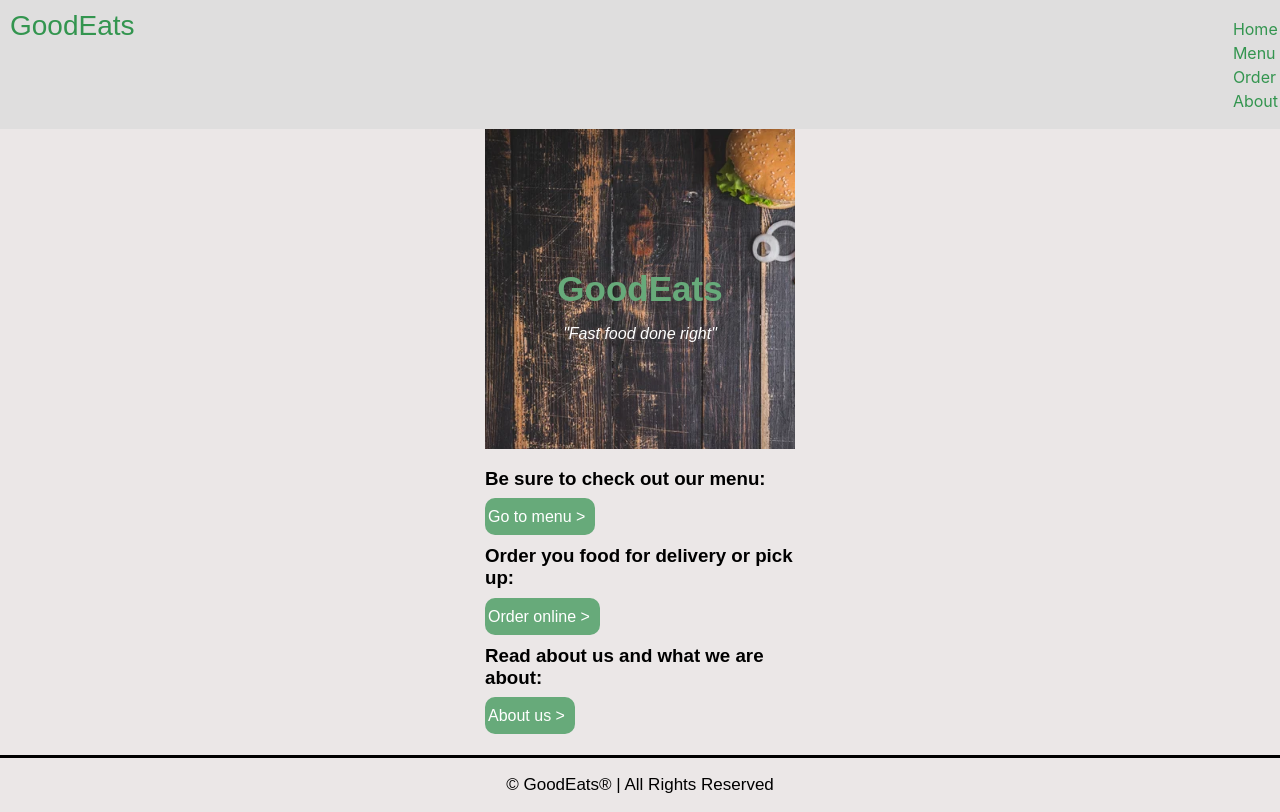
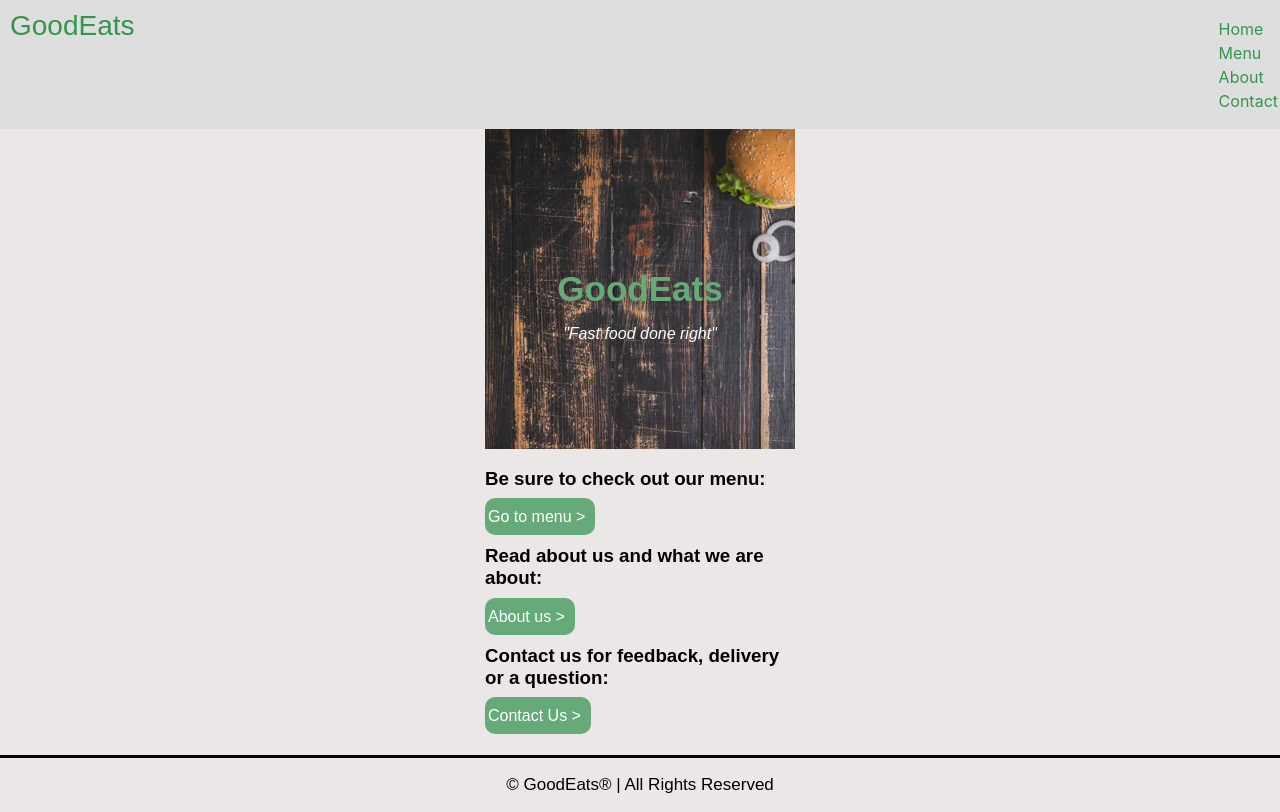
Before and after one commit to PrimeCoder05/good-eats, a React (Create React App) app: page / in a window 1280 px wide. Built offline with nearby package versions, Linux system fonts and the light colour scheme; a web font is replaced by a local one.

Commit message:
Change Order link to Contact page and change all related imports

```diff
--- a/src/App.css
+++ b/src/App.css
@@ -23,7 +23,7 @@ h1 a:visited{
 
 em {
 	font-weight: 500;
-	color: white;
+	color: rgb(255, 255, 255);
 }
 
 nav {
@@ -86,7 +86,7 @@ footer {
 	font-family: 'Ysabeau', sans-serif;
 }
 
-.intro {
+.hero {
 	background-size: cover;
 	height: 40vh;
 	display: flex;
@@ -95,7 +95,7 @@ footer {
 	align-items: center;
 }
 
-.intro h2 {
+.hero h2 {
 	margin: 50px 0 0 0;
 	font-size: 35px;
 	font-weight: 700;
--- a/src/App.js
+++ b/src/App.js
@@ -4,7 +4,8 @@ import Navbar from './Navbar';
 import Home from './Home';
 import About from './About';
 import Footer from './Footer';
-import Order from './Order';
+import Menu from './Menu';
+import Contact from './Contact';
 
 function App() {
 	return (
@@ -12,9 +13,9 @@ function App() {
 			{<Navbar />}
 			<Routes>
 				<Route path="/" element={<Home />} />
-				<Route path="/menu" />
-				<Route path="/order" element={<Order />} />
+				<Route path="/menu" element={<Menu />} />
 				<Route path="/about" element={<About />} />
+				<Route path="/contact" element={<Contact />} />
 			</Routes>
 			{<Footer />}
 		</>
--- a/src/Order.js
+++ b/src/Contact.js
@@ -1,4 +1,4 @@
-export default function Order() {
+export default function Contact() {
 	return (
 		<>
 			<div className="wrapper">
--- a/src/Home.js
+++ b/src/Home.js
@@ -4,7 +4,7 @@ export default function Home() {
 	return (
 		<>
 			<div className="wrapper">
-				<div className="intro" style={{ backgroundImage: `url(./main-background.jpg)` }}>
+				<div className="hero" style={{ backgroundImage: `url(./main-background.jpg)` }}>
 					<h2>GoodEats</h2>
 					<p><em>"Fast food done right"</em></p>
 				</div>
@@ -14,12 +14,12 @@ export default function Home() {
 						<Link to="/menu">Go to menu {'>'}</Link>
 					</div>
 					<div>
-						<h3>Order you food for delivery or pick up:</h3>
-						<Link to="/order">Order online {'>'}</Link>
+						<h3>Read about us and what we are about:</h3>
+						<Link to="/about">About us {'>'}</Link>
 					</div>
 					<div>
-						<h3>Read about us and what we are about:</h3>
-						<Link to="/about">About us {'>'}</Link>
+						<h3>Contact us for feedback, delivery or a question:</h3>
+						<Link to="/contact">Contact Us {'>'}</Link>
 					</div>
 				</main>
 			</div>
--- /dev/null
+++ b/src/Menu.js
@@ -0,0 +1,7 @@
+export default function Menu() {
+	return (
+		<>
+
+		</>
+	);
+}
--- a/src/Navbar.js
+++ b/src/Navbar.js
@@ -13,8 +13,8 @@ export default class Navbar extends Component {
 				<ul id="navbar" className={this.state.clicked ? "#navbar clicked" : "#navbar"}>
 					<li><Link to="/">Home</Link></li>
 					<li><Link to="/menu">Menu</Link></li>
-					<li><Link to="/order">Order</Link></li>
 					<li><Link to="/about">About</Link></li>
+					<li><Link to="/contact">Contact</Link></li>
 				</ul>
 
 				<div className="mobile" onClick={this.handleClick}>
```
